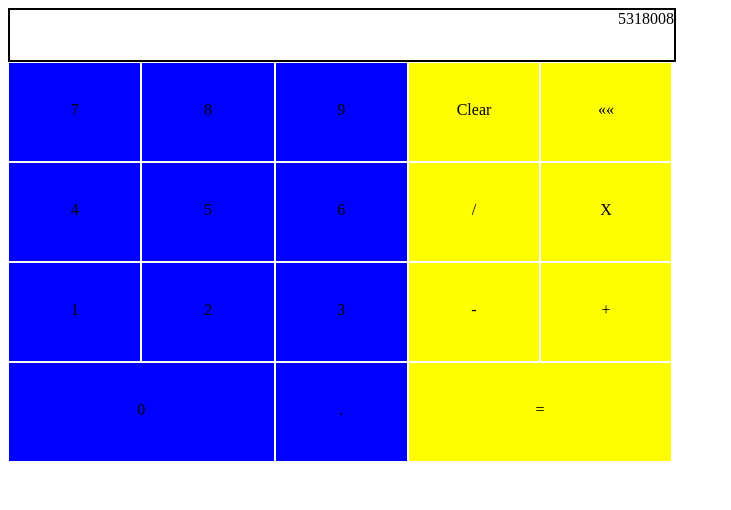
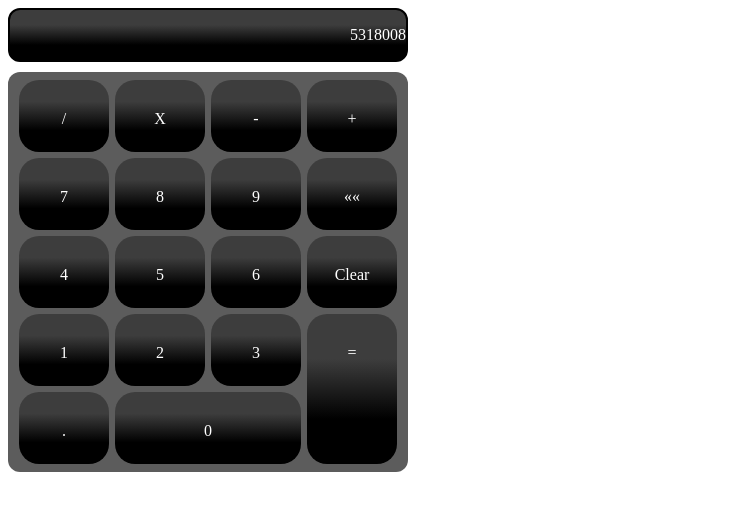
Before and after one commit to spaingel/calculadora, a plain HTML site: page index.html in a window 1280 px wide. Shown: the whole page, without its empty margins (0-731 px from the left). Drawn offline with Linux system fonts and the light colour scheme.

Commit message:
Changes to HTML and CSS

```diff
--- a/index.html
+++ b/index.html
@@ -10,30 +10,27 @@
 <body>
     <div id="container">
     <div id="screen">
-        <div class="dummy-numbers">5318008</div>
+        <p class="dummy-numbers">5318008</p>
     </div>
-    <div id="numbers">
-        <div id="seven" class="button">7</div>
-        <div id="eight" class="button">8</div>
-        <div id="nine" class="button">9</div>
-        <div id="four" class="button">4</div>
-        <div id="five" class="button">5</div>
-        <div id="six" class="button">6</div>
-        <div id="one" class="button">1</div>
-        <div id="two" class="button">2</div>
-        <div id="three" class="button">3</div>
-        <div id="zero" class="button">0</div>
-        <div id="dot" class="button">.</div>
-
-    </div>
-    <div id="operators">
-        <div id="clear" class="button">Clear</div>
-        <div id="return" class="button">««</div>
+    <div id="buttons">
         <div id="divide" class="button">/</div>
         <div id="multiply" class="button">X</div>
         <div id="minus" class="button">-</div>
         <div id="plus" class="button">+</div>
+        <div id="seven" class="button">7</div>
+        <div id="eight" class="button">8</div>
+        <div id="nine" class="button">9</div>
+        <div id="return" class="button">««</div>
+        <div id="four" class="button">4</div>
+        <div id="five" class="button">5</div>
+        <div id="six" class="button">6</div>
+        <div id="clear" class="button">Clear</div>
+        <div id="one" class="button">1</div>
+        <div id="two" class="button">2</div>
+        <div id="three" class="button">3</div>
         <div id="equal" class="button">=</div>
+        <div id="dot" class="button">.</div>
+        <div id="zero" class="button">0</div>
     </div>
     </div>
 </body>
--- a/style.css
+++ b/style.css
@@ -1,38 +1,45 @@
 #screen {
     border: 2px black solid;
-    width: 664px;
+    width: 396px;
     height: 50px;
     text-align: right;
+    margin-bottom: 10px;
+    border-radius: 12px;
+    background-image: linear-gradient(0deg, black 30%, rgb(61, 61, 61) 70%);
 }
 
-#numbers {
+p {
+    color: white;
+}
+
+#buttons {
     display: grid;
-    background-color: blue;
+    background-color: rgb(92, 92, 92);
     width: 400px;
     height: 400px;
-    grid-template-columns: 1fr 1fr 1fr;
+    grid-template-columns: repeat(4, 90px);
+    grid-template-rows: repeat(5, 72px);
     float: left;
+    column-gap: 6px;
+    row-gap: 6px;
+    align-content: center;
+    justify-content: center;
+    border-radius: 12px;
+    color: white;
 }
 
-#operators {
-    display: grid;
-    background-color: yellow;
-    width: 264px;
-    height: 400px;
-    grid-template-columns: 1fr 1fr;
+.button {
+    background-image: linear-gradient(0deg, black 30%, rgb(61, 61, 61) 70%);
+    text-align: center;
+    padding-top: 30px;
+    border-radius: 20px;
 
 }
 
-.button {
-    border: 1px solid white;
-    text-align: center;
-    padding-top: 38px;
-}
+#equal {
+    grid-column-start: 4;
+    grid-row: 4 / span 2; }
 
 #zero {
-    grid-column: 1 / span 2;
+    grid-column: 2 / span 2;
 }
-#equal {
-    grid-column: 1 / span 2;
-
-}
```
